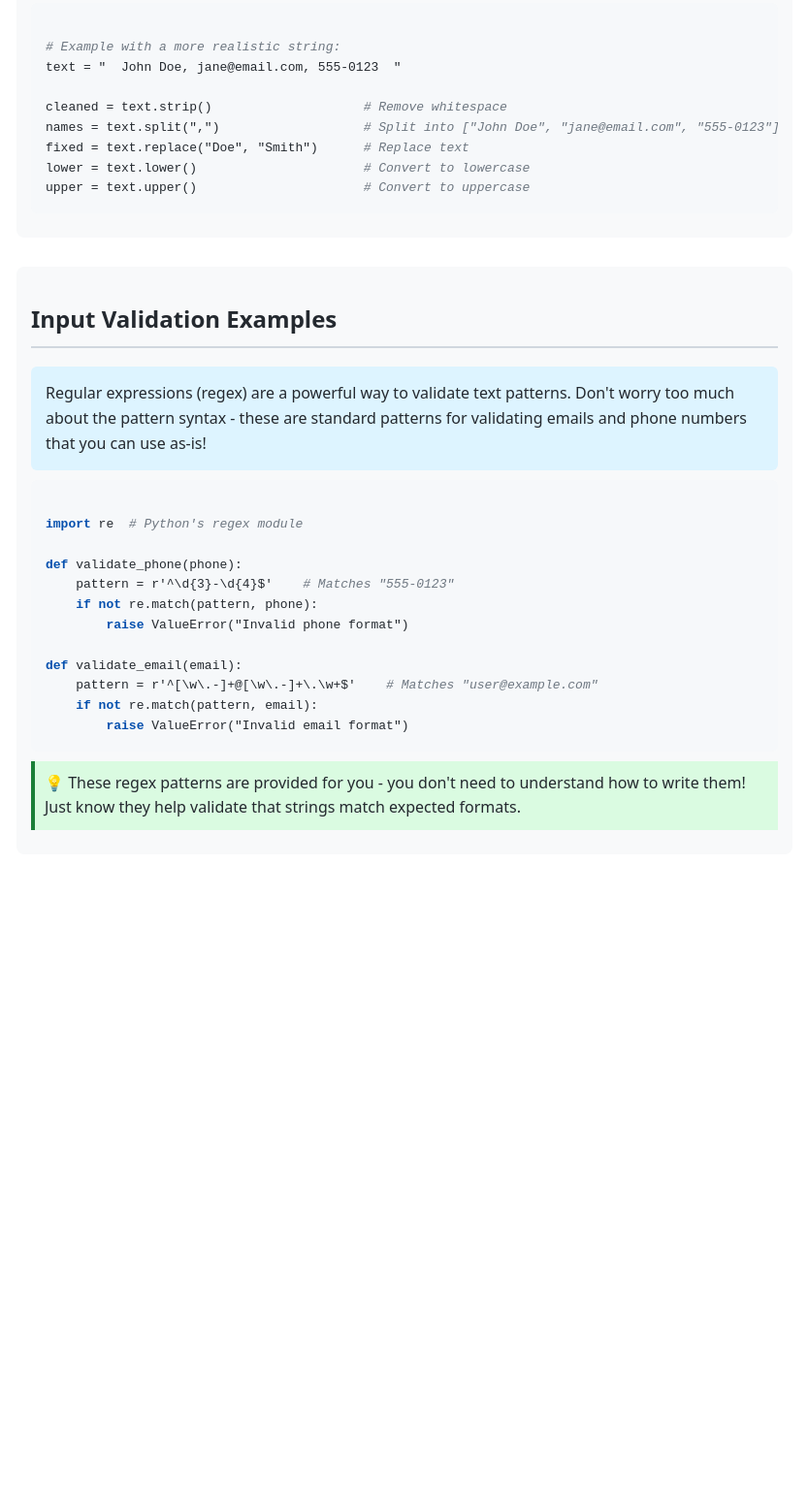
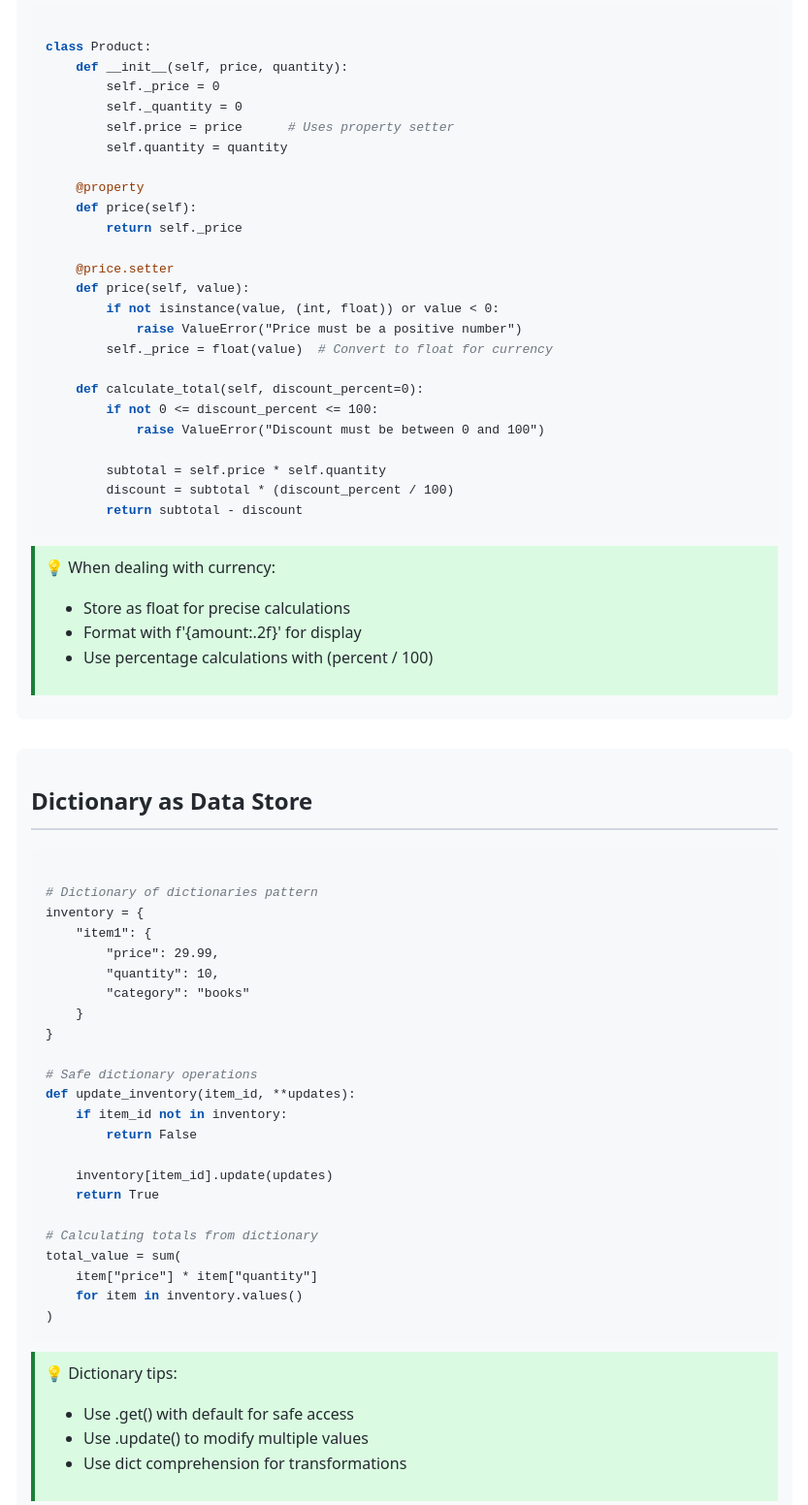
Before and after one commit to bobbyconnolly/python-class-reference, a plain HTML site: page index.html in a window 1280 px wide. Shown: the part 5548-7100 px from the top of the page at 97% size, without its empty margins (223-1056 px from the left). Before the commit the page ends 6459 px from the top, so only its background shows below. Drawn offline with Linux system fonts and the light colour scheme.

Commit message:
Update index.html

```diff
--- a/index.html
+++ b/index.html
@@ -282,6 +282,83 @@ formatted = template.format(name, age)   <span class="comment"># Same result!</s
             file.close()</div>
     </div>
 
+<div class="section">
+    <h2>Numeric Validation and Calculations</h2>
+    <div class="explanation">
+        When working with prices, percentages, and quantities, proper validation and calculation patterns are essential.
+    </div>
+    <div class="code-block">
+<span class="keyword">class</span> Product:
+    <span class="keyword">def</span> __init__(self, price, quantity):
+        self._price = 0
+        self._quantity = 0
+        self.price = price      <span class="comment"># Uses property setter</span>
+        self.quantity = quantity
+
+    <span class="decorator">@property</span>
+    <span class="keyword">def</span> price(self):
+        <span class="keyword">return</span> self._price
+
+    <span class="decorator">@price.setter</span>
+    <span class="keyword">def</span> price(self, value):
+        <span class="keyword">if not</span> isinstance(value, (int, float)) or value < 0:
+            <span class="keyword">raise</span> ValueError("Price must be a positive number")
+        self._price = float(value)  <span class="comment"># Convert to float for currency</span>
+
+    <span class="keyword">def</span> calculate_total(self, discount_percent=0):
+        <span class="keyword">if not</span> 0 <= discount_percent <= 100:
+            <span class="keyword">raise</span> ValueError("Discount must be between 0 and 100")
+
+        subtotal = self.price * self.quantity
+        discount = subtotal * (discount_percent / 100)
+        <span class="keyword">return</span> subtotal - discount</div>
+
+    <div class="tip">
+        💡 When dealing with currency:
+        <ul>
+            <li>Store as float for precise calculations</li>
+            <li>Format with f'{amount:.2f}' for display</li>
+            <li>Use percentage calculations with (percent / 100)</li>
+        </ul>
+    </div>
+</div>
+
+<div class="section">
+    <h2>Dictionary as Data Store</h2>
+    <div class="code-block">
+<span class="comment"># Dictionary of dictionaries pattern</span>
+inventory = {
+    "item1": {
+        "price": 29.99,
+        "quantity": 10,
+        "category": "books"
+    }
+}
+
+<span class="comment"># Safe dictionary operations</span>
+<span class="keyword">def</span> update_inventory(item_id, **updates):
+    <span class="keyword">if</span> item_id <span class="keyword">not in</span> inventory:
+        <span class="keyword">return</span> False
+
+    inventory[item_id].update(updates)
+    <span class="keyword">return</span> True
+
+<span class="comment"># Calculating totals from dictionary</span>
+total_value = sum(
+    item["price"] * item["quantity"]
+    <span class="keyword">for</span> item <span class="keyword">in</span> inventory.values()
+)</div>
+
+    <div class="tip">
+        💡 Dictionary tips:
+        <ul>
+            <li>Use .get() with default for safe access</li>
+            <li>Use .update() to modify multiple values</li>
+            <li>Use dict comprehension for transformations</li>
+        </ul>
+    </div>
+</div>
+
     <div class="section">
         <h2>Common String Methods</h2>
         <div class="explanation">
```
